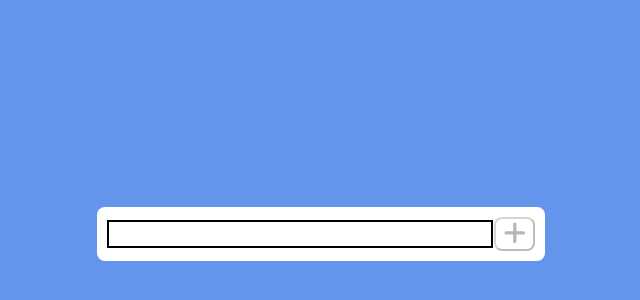
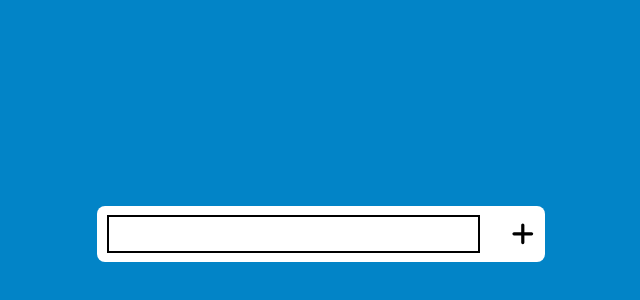
Before and after one commit to user1896/react-to-do-list, a React (Create React App) app: page / in a window 1280 px wide. Shown: the part 166-466 px from the top of the page, without its empty margins (319-959 px from the left). Built offline with nearby package versions, Linux system fonts and the light colour scheme.

Commit message:
add tailwind to the project

```diff
--- a/package.json
+++ b/package.json
@@ -37,5 +37,8 @@
       "last 1 firefox version",
       "last 1 safari version"
     ]
+  },
+  "devDependencies": {
+    "tailwindcss": "^3.4.3"
   }
 }
--- a/src/App.css
+++ /dev/null
@@ -1,7 +0,0 @@
-.App {
-  display: flex;
-	justify-content: center;
-	align-items: center;
-  background-color: cornflowerblue;
-	min-height: 100vh;
-}
--- a/src/App.js
+++ b/src/App.js
@@ -1,9 +1,8 @@
-import './App.css';
 import Main from "./components/Main";
 
 function App() {
   return (
-    <div className="App">
+    <div className="bg-sky-600 flex justify-center items-center min-h-screen">
       <Main />
     </div>
   );
--- a/src/index.css
+++ b/src/index.css
@@ -11,3 +11,7 @@ code {
   font-family: source-code-pro, Menlo, Monaco, Consolas, 'Courier New',
     monospace;
 }
+
+@tailwind base;
+@tailwind components;
+@tailwind utilities;
--- /dev/null
+++ b/tailwind.config.js
@@ -0,0 +1,10 @@
+/** @type {import('tailwindcss').Config} */
+module.exports = {
+  content: [
+    "./src/**/*.{js,jsx,ts,tsx}",
+  ],
+  theme: {
+    extend: {},
+  },
+  plugins: [],
+}
```
Also changed, not shown: 1 other file (tests, documents, lock files or other folders).
